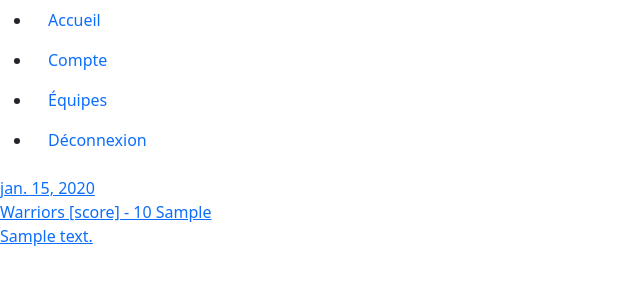
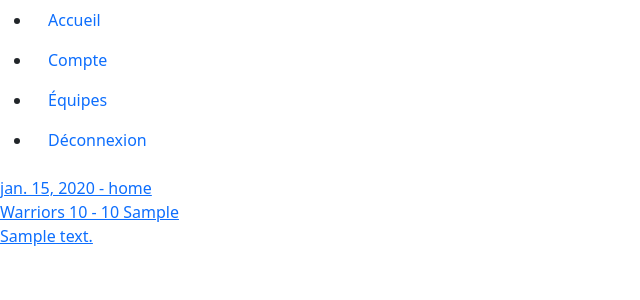
Before and after one commit to flodelage/bballstats, a Django app: page /account/frank-vogel/team/1/games/ in a window 1280 px wide. Shown: the top 300 px of the page, without its empty margins (0-640 px from the left). Run offline with Django 3.2, Linux system fonts and the light colour scheme; a user stored in the database is signed in; data comes from the database, SQL or seed files in the repository; tables that the repository leaves empty hold one stand-in row (values such as "Sample post"); parts of the project's set-up code (start-up, migrations or seed data) failed here and were passed over; some libraries are stand-ins or nearby versions; some web fonts are replaced.

Commit message:
update games-list.html: display game.place

```diff
--- a/game/templates/game/games-list.html
+++ b/game/templates/game/games-list.html
@@ -8,10 +8,16 @@
 {% if games %}
     {% for game in games %}
         <a href="{% url 'game_detail' username team.pk game.pk %}">
-            {{ game.date }}
-            <br>
-            {{ team.club_name }} [score] - {{ game.opponent_points }} {{ game.opponent }}
-            <br>
+            {{ game.date }} - {{ game.place }}
+            {% if game.place == 'home' %}
+                <br>
+                {{ team.club_name }} {{ game.team_points }} - {{ game.opponent_points }} {{ game.opponent }}
+                <br>
+            {% else %}
+                <br>
+                {{ game.opponent }} {{ game.opponent_points }} - {{ game.team_points }} {{ team.club_name }}
+                <br>
+            {% endif %}
             {{ game.comment }}
         </a>
         <br>
```
